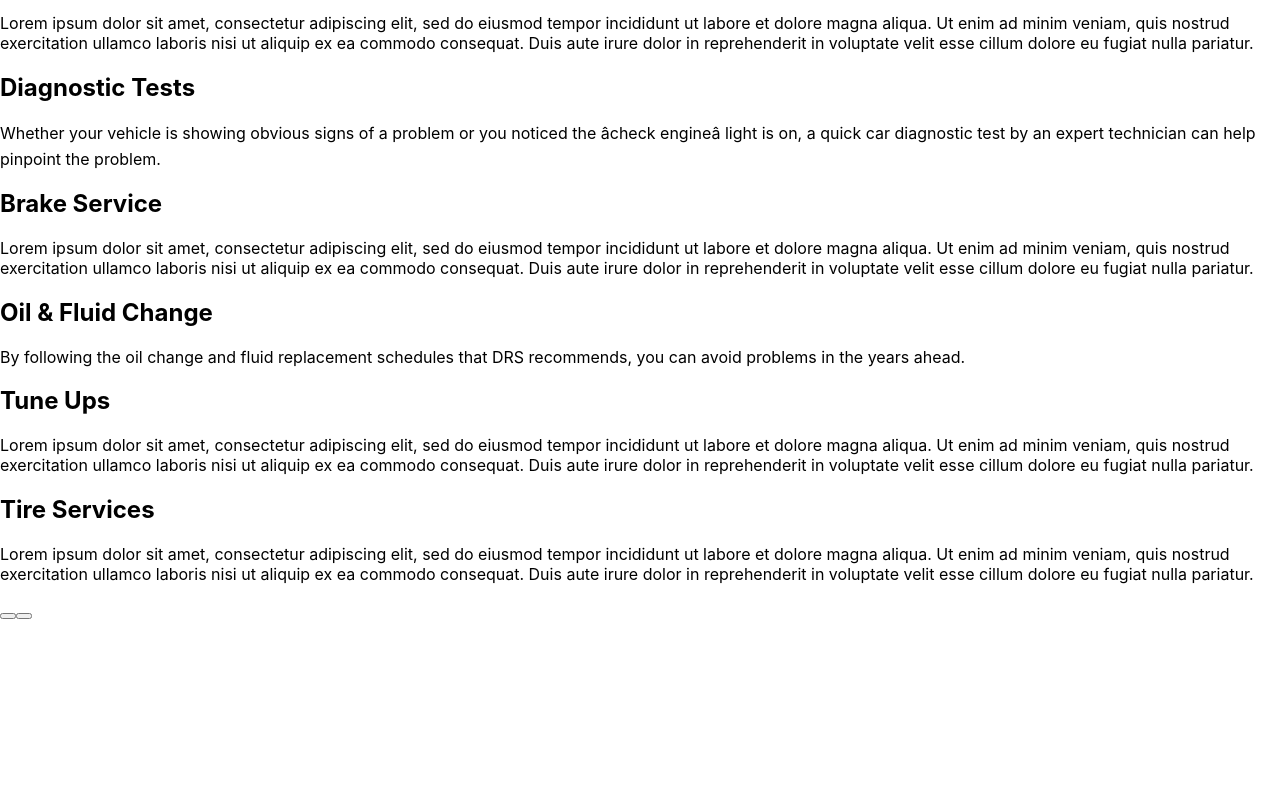
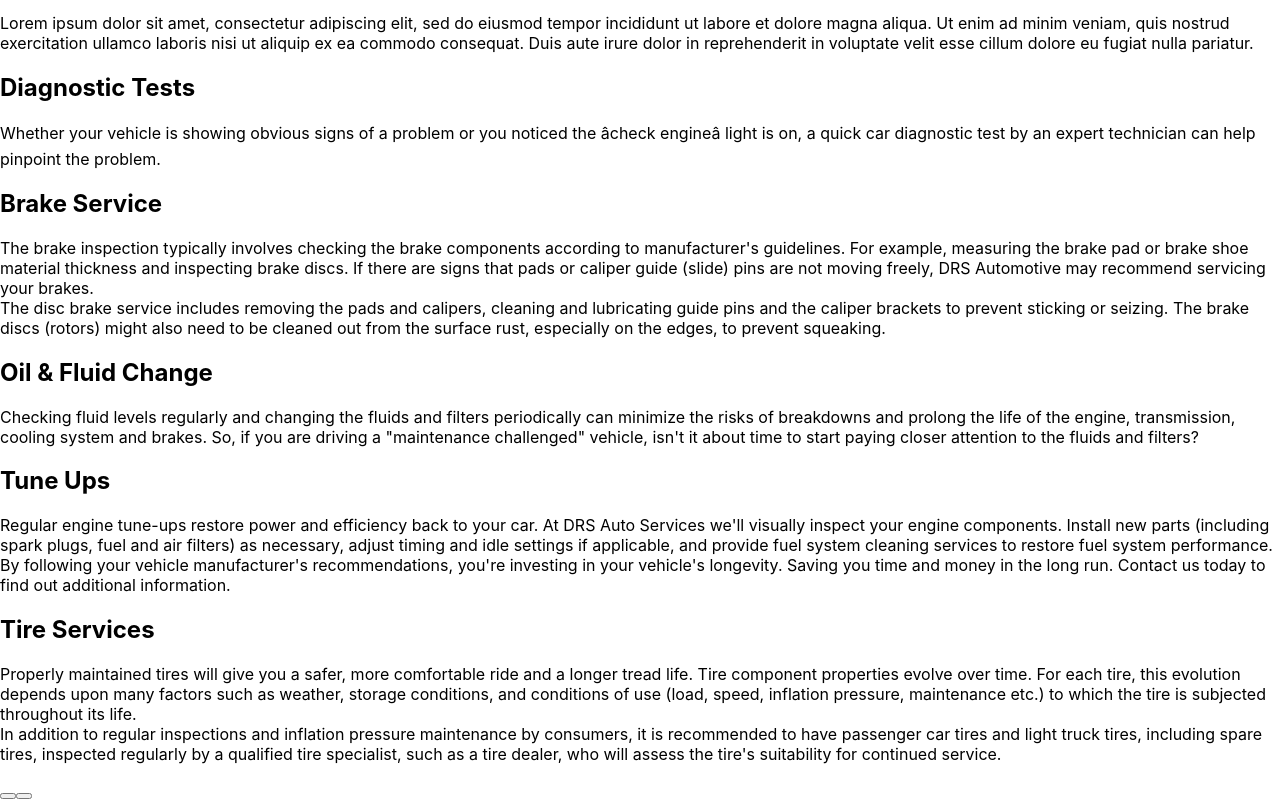
Before and after one commit to Mike-Smith13067/drs-project-3, a React (Create React App) app in the folder client/: page / in a window 1280 px wide. Shown: the part 769-1569 px from the top of the page. Before the commit the page ends 1389 px from the top, so only its background shows below. Built offline with nearby package versions, Linux system fonts and the light colour scheme.

Commit message:
Updated Verbiage for Services on Carousel

```diff
--- a/client/src/components/pages/Home/Home.js
+++ b/client/src/components/pages/Home/Home.js
@@ -89,25 +89,29 @@ class Home extends Component {
           <div className="slide">
             <div className="content">
               <h2>Brake Service</h2>
-              <p>Lorem ipsum dolor sit amet, consectetur adipiscing elit, sed do eiusmod tempor incididunt ut labore et dolore magna aliqua. Ut enim ad minim veniam, quis nostrud exercitation ullamco laboris nisi ut aliquip ex ea commodo consequat. Duis aute irure dolor in reprehenderit in voluptate velit esse cillum dolore eu fugiat nulla pariatur.</p>
+              <p>The brake inspection typically involves checking the brake components according to manufacturer's guidelines. For example, measuring the brake pad or brake shoe material thickness and inspecting brake discs. If there are signs that pads or caliper guide (slide) pins are not moving freely, DRS Automotive may recommend servicing your brakes.
+              <br></br>
+              The disc brake service includes removing the pads and calipers, cleaning and lubricating guide pins and the caliper brackets to prevent sticking or seizing. The brake discs (rotors) might also need to be cleaned out from the surface rust, especially on the edges, to prevent squeaking. </p>
             </div>
           </div>
           <div className="slide">
             <div className="content">
-              <h2>Oil & Fluid Change</h2>
-              <p>By following the oil change and fluid replacement schedules that DRS recommends, you can avoid problems in the years ahead.</p>
+              <h2>Oil &amp; Fluid Change</h2>
+              <p>Checking fluid levels regularly and changing the fluids and filters periodically can minimize the risks of breakdowns and prolong the life of the engine, transmission, cooling system and brakes. So, if you are driving a "maintenance challenged" vehicle, isn't it about time to start paying closer attention to the fluids and filters? </p>
             </div>
           </div>
           <div className="slide">
             <div className="content">
               <h2>Tune Ups</h2>
-              <p>Lorem ipsum dolor sit amet, consectetur adipiscing elit, sed do eiusmod tempor incididunt ut labore et dolore magna aliqua. Ut enim ad minim veniam, quis nostrud exercitation ullamco laboris nisi ut aliquip ex ea commodo consequat. Duis aute irure dolor in reprehenderit in voluptate velit esse cillum dolore eu fugiat nulla pariatur.</p>
+              <p>Regular engine tune-ups restore power and efficiency back to your car. At DRS Auto Services we'll visually inspect your engine components. Install new parts (including spark plugs, fuel and air filters) as necessary, adjust timing and idle settings if applicable, and provide fuel system cleaning services to restore fuel system performance.  By following your vehicle manufacturer's recommendations, you're investing in your vehicle's longevity. Saving you time and money in the long run.  Contact us today to find out additional information. </p>
             </div>
           </div>
           <div className="slide">
             <div className="content">
               <h2>Tire Services</h2>
-              <p>Lorem ipsum dolor sit amet, consectetur adipiscing elit, sed do eiusmod tempor incididunt ut labore et dolore magna aliqua. Ut enim ad minim veniam, quis nostrud exercitation ullamco laboris nisi ut aliquip ex ea commodo consequat. Duis aute irure dolor in reprehenderit in voluptate velit esse cillum dolore eu fugiat nulla pariatur.</p>
+              <p>Properly maintained tires will give you a safer, more comfortable ride and a longer tread life. Tire component properties evolve over time. For each tire, this evolution depends upon many factors such as weather, storage conditions, and conditions of use (load, speed, inflation pressure, maintenance etc.) to which the tire is subjected throughout its life.
+                <br></br>
+              In addition to regular inspections and inflation pressure maintenance by consumers, it is recommended to have passenger car tires and light truck tires, including spare tires, inspected regularly by a qualified tire specialist, such as a tire dealer, who will assess the tire's suitability for continued service.  </p>
             </div>
           </div>
         </div>
```
